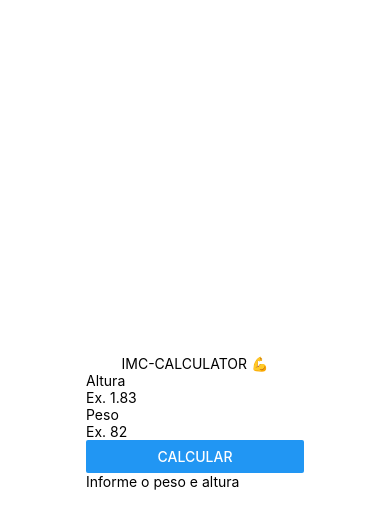
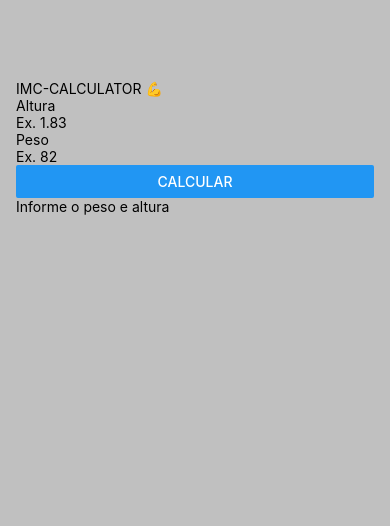
Before and after one commit to Diego-Girao/imccalculator, a React Native app: screen / in a window 390 px wide. Shown: the top 526 px of the page. Built offline with nearby package versions, Linux system fonts and the light colour scheme.

Commit message:
style: change bg color, padding and position

```diff
--- a/App.js
+++ b/App.js
@@ -16,8 +16,8 @@ export default function App() {
 const styles = StyleSheet.create({
 	container: {
 		flex: 1,
-		backgroundColor: "#fff",
-		alignItems: "center",
-		justifyContent: "center",
+		backgroundColor: "#C0C0C0",
+		paddingTop: 80,
+		paddingHorizontal: 16,
 	},
 })
```
